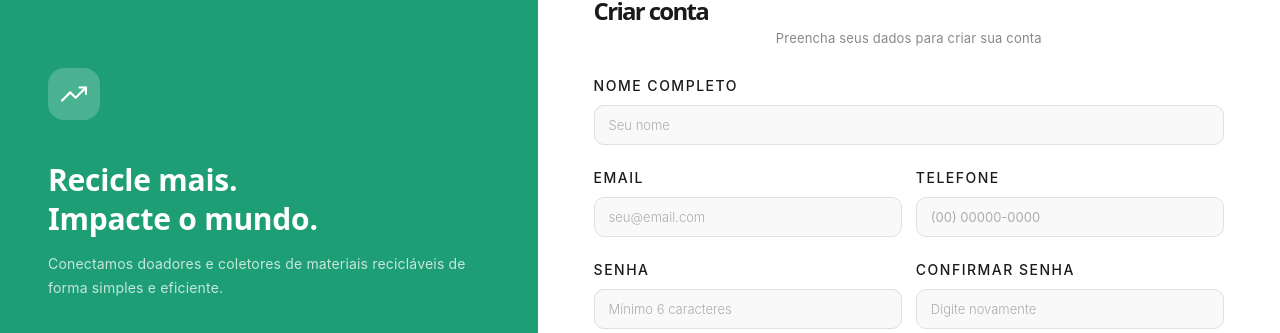
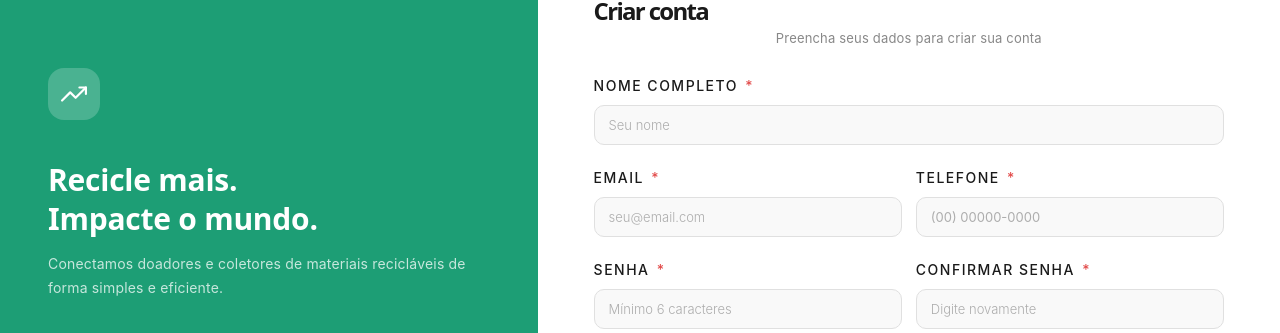
Before and after one commit to Rodrigo-Dourad0/EcoCiclo-FrontEnd, a React (Vite) app in the folder ecociclo/: page /criar-conta in a window 1280 px wide. Shown: the part 121-454 px from the top of the page. Built offline with nearby package versions, Linux system fonts and the light colour scheme.

Commit message:
refactor: Reorganizando código da tela Criar Conta

```diff
--- /dev/null
+++ b/ecociclo/src/modules/auth/hooks/useCriarConta.js
@@ -0,0 +1,84 @@
+import { useState } from "react";
+
+export default function useCriarConta() {
+  const [tipo, setTipo] = useState("doador");
+  const [form, setForm] = useState({
+    nome: "",
+    email: "",
+    telefone: "",
+    senha: "",
+    confirmarSenha: "",
+  });
+  const [erros, setErros] = useState({});
+
+  function handleChange(e) {
+  const { id, value } = e.target;
+
+  if (id === "telefone") {
+    let v = value.replace(/\D/g, "");
+    if (v.length <= 10) {
+      v = v.replace(/(\d{2})(\d{4})(\d{0,4})/, "($1) $2-$3");
+    } else {
+      v = v.replace(/(\d{2})(\d{5})(\d{0,4})/, "($1) $2-$3");
+    }
+    setForm((prev) => ({ ...prev, telefone: v }));
+    const telLimpo = v.replace(/\D/g, "");
+    setErros((prev) => ({ ...prev, telefone: telLimpo.length < 10 && v.length > 0 ? "Informe um telefone válido." : "" }));
+    return;
+  }
+
+  setForm((prev) => ({ ...prev, [id]: value }));
+
+  // Validação por campo
+  setErros((prev) => {
+    const novos = { ...prev };
+
+    if (id === "nome") {
+      novos.nome = value.trim() ? "" : "Por favor, informe seu nome completo.";
+    }
+    if (id === "email") {
+      const emailValido = /^[^\s@]+@[^\s@]+\.[^\s@]+$/.test(value);
+      novos.email = emailValido ? "" : "Informe um email válido.";
+    }
+    if (id === "senha") {
+      novos.senha = value.length >= 6 ? "" : "A senha deve ter pelo menos 6 caracteres.";
+      novos.confirmarSenha = form.confirmarSenha && value !== form.confirmarSenha ? "As senhas não coincidem." : "";
+    }
+    if (id === "confirmarSenha") {
+      novos.confirmarSenha = value === form.senha ? "" : "As senhas não coincidem.";
+    }
+
+    return novos;
+  });
+}
+
+  function validar() {
+    const novosErros = {};
+    const emailValido = /^[^\s@]+@[^\s@]+\.[^\s@]+$/.test(form.email);
+    const telLimpo = form.telefone.replace(/\D/g, "");
+
+    if (!form.nome.trim()) novosErros.nome = "Por favor, informe seu nome completo.";
+    if (!emailValido) novosErros.email = "Informe um email válido.";
+    if (telLimpo.length < 10) novosErros.telefone = "Informe um telefone válido.";
+    if (form.senha.length < 6) novosErros.senha = "A senha deve ter pelo menos 6 caracteres.";
+    if (form.senha !== form.confirmarSenha) novosErros.confirmarSenha = "As senhas não coincidem.";
+
+    setErros(novosErros);
+    return Object.keys(novosErros).length === 0;
+  }
+
+  function handleSubmit() {
+    if (validar()) {
+      alert(`Conta criada com sucesso!\nNome: ${form.nome}\nTipo: ${tipo}`);
+    }
+  }
+
+  return {
+    tipo,
+    setTipo,
+    form,
+    erros,
+    handleChange,
+    handleSubmit,
+  };
+}
--- a/ecociclo/src/modules/auth/pages/CriarConta.jsx
+++ b/ecociclo/src/modules/auth/pages/CriarConta.jsx
@@ -1,78 +1,15 @@
-import { useState } from "react";
 import "../styles/CriarConta.css";
+import useCriarConta from "../hooks/useCriarConta";
 
 export default function CriarConta() {
-  const [tipo, setTipo] = useState("doador");
-  const [form, setForm] = useState({
-    nome: "",
-    email: "",
-    telefone: "",
-    senha: "",
-    confirmarSenha: "",
-  });
-  const [erros, setErros] = useState({});
-
-  function handleChange(e) {
-  const { id, value } = e.target;
-
-  if (id === "telefone") {
-    let v = value.replace(/\D/g, "");
-    if (v.length <= 10) {
-      v = v.replace(/(\d{2})(\d{4})(\d{0,4})/, "($1) $2-$3");
-    } else {
-      v = v.replace(/(\d{2})(\d{5})(\d{0,4})/, "($1) $2-$3");
-    }
-    setForm((prev) => ({ ...prev, telefone: v }));
-    const telLimpo = v.replace(/\D/g, "");
-    setErros((prev) => ({ ...prev, telefone: telLimpo.length < 10 && v.length > 0 ? "Informe um telefone válido." : "" }));
-    return;
-  }
-
-  setForm((prev) => ({ ...prev, [id]: value }));
-
-  // Validação por campo
-  setErros((prev) => {
-    const novos = { ...prev };
-
-    if (id === "nome") {
-      novos.nome = value.trim() ? "" : "Por favor, informe seu nome completo.";
-    }
-    if (id === "email") {
-      const emailValido = /^[^\s@]+@[^\s@]+\.[^\s@]+$/.test(value);
-      novos.email = emailValido ? "" : "Informe um email válido.";
-    }
-    if (id === "senha") {
-      novos.senha = value.length >= 6 ? "" : "A senha deve ter pelo menos 6 caracteres.";
-      novos.confirmarSenha = form.confirmarSenha && value !== form.confirmarSenha ? "As senhas não coincidem." : "";
-    }
-    if (id === "confirmarSenha") {
-      novos.confirmarSenha = value === form.senha ? "" : "As senhas não coincidem.";
-    }
-
-    return novos;
-  });
-}
-
-  function validar() {
-    const novosErros = {};
-    const emailValido = /^[^\s@]+@[^\s@]+\.[^\s@]+$/.test(form.email);
-    const telLimpo = form.telefone.replace(/\D/g, "");
-
-    if (!form.nome.trim()) novosErros.nome = "Por favor, informe seu nome completo.";
-    if (!emailValido) novosErros.email = "Informe um email válido.";
-    if (telLimpo.length < 10) novosErros.telefone = "Informe um telefone válido.";
-    if (form.senha.length < 6) novosErros.senha = "A senha deve ter pelo menos 6 caracteres.";
-    if (form.senha !== form.confirmarSenha) novosErros.confirmarSenha = "As senhas não coincidem.";
-
-    setErros(novosErros);
-    return Object.keys(novosErros).length === 0;
-  }
-
-  function handleSubmit() {
-    if (validar()) {
-      alert(`Conta criada com sucesso!\nNome: ${form.nome}\nTipo: ${tipo}`);
-    }
-  }
+  const {
+    tipo,
+    setTipo,
+    form,
+    erros,
+    handleChange,
+    handleSubmit,
+  } = useCriarConta();
 
   const camposFormulario = (
     <div className="cc-form-area">
@@ -80,7 +17,7 @@ export default function CriarConta() {
 
       <div className="cc-row">
         <div className="field cc-full">
-          <label htmlFor="nome">Nome completo</label>
+          <label htmlFor="nome">Nome completo <span className="ac-obrigatorio">*</span></label>
           <input
             type="text"
             id="nome"
@@ -95,7 +32,7 @@ export default function CriarConta() {
 
       <div className="cc-row">
         <div className="field">
-          <label htmlFor="email">Email</label>
+          <label htmlFor="email">Email <span className="ac-obrigatorio">*</span></label>
           <input
             type="email"
             id="email"
@@ -107,7 +44,7 @@ export default function CriarConta() {
           {erros.email && <span className="erro">{erros.email}</span>}
         </div>
         <div className="field">
-          <label htmlFor="telefone">Telefone</label>
+          <label htmlFor="telefone">Telefone <span className="ac-obrigatorio">*</span></label>
           <input
             type="tel"
             id="telefone"
@@ -123,7 +60,7 @@ export default function CriarConta() {
 
       <div className="cc-row">
         <div className="field">
-          <label htmlFor="senha">Senha</label>
+          <label htmlFor="senha">Senha <span className="ac-obrigatorio">*</span></label>
           <input
             type="password"
             id="senha"
@@ -135,7 +72,7 @@ export default function CriarConta() {
           {erros.senha && <span className="erro">{erros.senha}</span>}
         </div>
         <div className="field">
-          <label htmlFor="confirmarSenha">Confirmar senha</label>
+          <label htmlFor="confirmarSenha">Confirmar senha <span className="ac-obrigatorio">*</span></label>
           <input
             type="password"
             id="confirmarSenha"
--- a/ecociclo/src/modules/auth/styles/CriarConta.css
+++ b/ecociclo/src/modules/auth/styles/CriarConta.css
@@ -223,6 +223,11 @@ body {
   display: flex;
   flex-direction: column;
   gap: 0;
+}
+
+.ac-obrigatorio {
+  color: #E24B4A;
+  margin-left: 2px;
 }
 
 @media (min-width: 768px) and (max-width: 1023px) {
```
